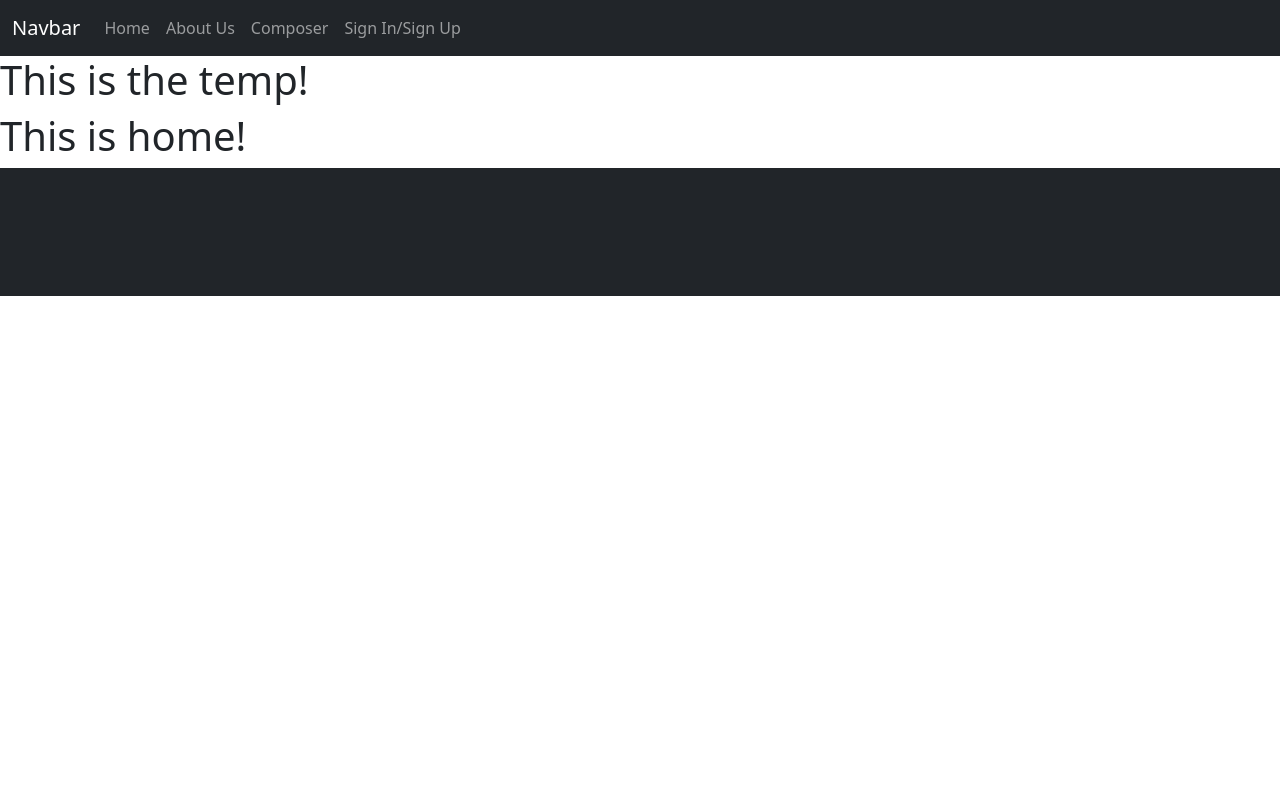
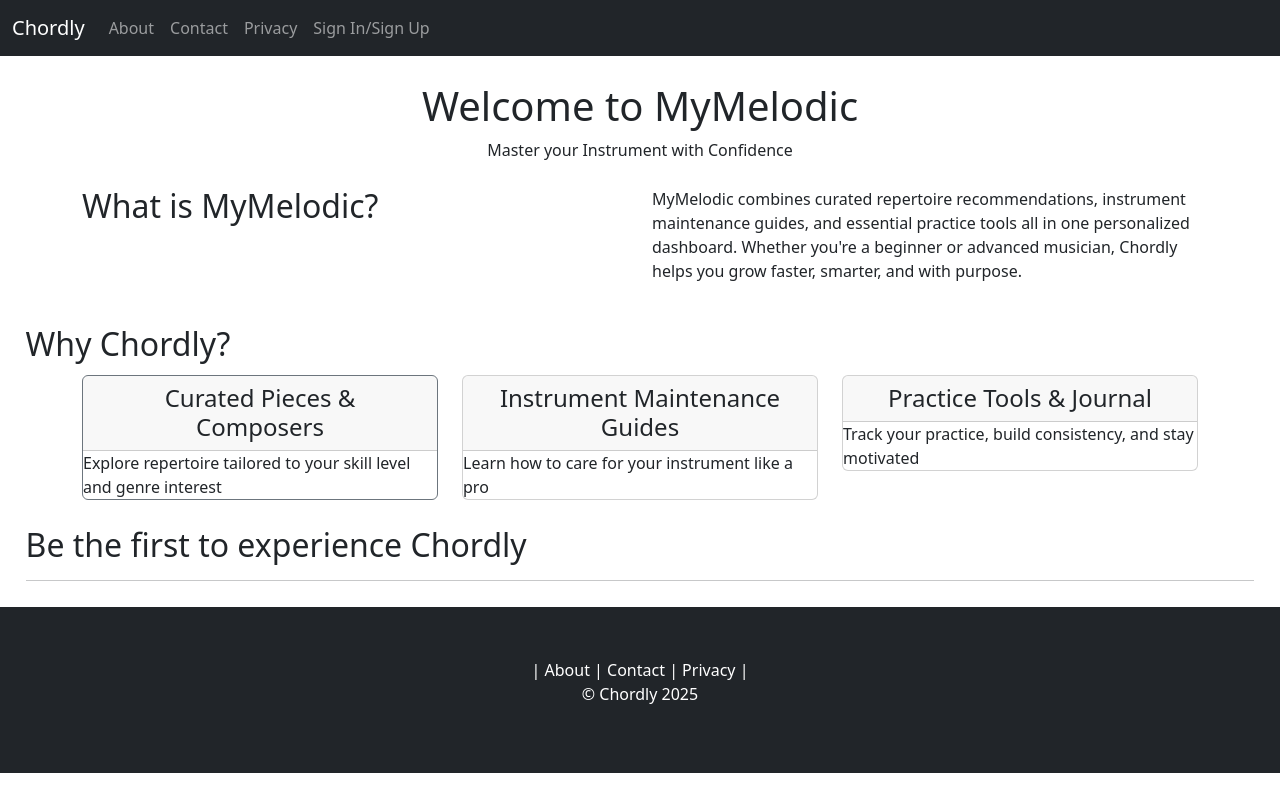
Before and after one commit to adespinosa14/MyMelodic, a Flask app: page / in a window 1280 px wide. Run offline with Flask 3, Linux system fonts and the light colour scheme.

Commit message:
Skeleton Landing Page

```diff
--- a/static/general_style.css
+++ b/static/general_style.css
@@ -12,6 +12,11 @@
     display: block;
     margin-left: auto;
     margin-right: auto;
+}
+
+.new_object
+{
+    margin: 2%;
 }
 
 .large_space
@@ -31,3 +36,13 @@
     margin-top: 1%;
     margin-bottom: 1%;
 }
+
+.no_decoration
+{
+    text-decoration: none;
+}
+
+.color_white
+{
+    color: white;
+}
--- a/static/temp_one_style.css
+++ b/static/temp_one_style.css
@@ -1,4 +1,4 @@
 footer
 {
-    padding: 5%;
+    padding: 4%;
 }
--- a/templates/nav_links/index.html
+++ b/templates/nav_links/index.html
@@ -1,4 +1,76 @@
 {% extends "temp_one.html" %}
 {% block main %}
-<h1> This is home! </h1>
+
+<!-- HERO -->
+
+<div id="hero" class="new_object">
+
+    <h1 class="center_text"> Welcome to MyMelodic </h1>
+    <p class="center_text"> Master your Instrument with Confidence </p>
+
+</div>
+
+<!-- MAIN -->
+
+<div id="main" class="new_object">
+    <div class="container">
+        <div class="row">
+            <div class="col-lg-6">
+                <h2> What is MyMelodic? </h2>
+            </div>
+            <div class="col-lg-6">
+                <p> MyMelodic combines curated repertoire recommendations, instrument maintenance
+                    guides, and essential practice tools all in one personalized dashboard. Whether
+                    you're a beginner or advanced musician, Chordly helps you grow faster, smarter,
+                    and with purpose. </p>
+            </div>
+        </div>
+
+    </div>
+
+</div>
+
+<!-- KEY BENEFITS -->
+
+<div id="key_benefits" class="new_object">
+    <h2> Why Chordly? </h2>
+    <div class="small_space"></div>
+    <div class="container">
+        <div class="row">
+            <div class="col-lg-4">
+                <div class="card border-secondary">
+
+                    <h4 class="card-header center_text"> Curated Pieces & Composers </h4>
+                    <p class="card-text"> Explore repertoire tailored to your skill level and genre interest </p>
+                </div>
+            </div>
+
+            <div class="col-lg-4">
+                <div class="card">
+                    <h4 class="card-header center_text"> Instrument Maintenance Guides </h4>
+                    <p class="card-text"> Learn how to care for your instrument like a pro </p>
+                </div>
+            </div>
+
+            <div class="col-lg-4">
+                <div class="card">
+                    <h4 class="card-header center_text"> Practice Tools & Journal </h4>
+                    <p class="card-text new"> Track your practice, build consistency, and stay motivated </p>
+                </div>
+            </div>
+        </div>
+    </div>
+</div>
+
+<!-- Call To Action (CTA) -->
+
+<div id="cta" class="new_object">
+    <h2> Be the first to experience Chordly </h2>
+    <hr>
+    <form>
+
+    </form>
+</div>
+
+<!--  -->
 {% endblock %}
--- a/templates/temp_one.html
+++ b/templates/temp_one.html
@@ -13,15 +13,15 @@
     <body>
         <nav class="navbar navbar-expand-lg bg-dark" data-bs-theme="dark">
             <div class="container-fluid">
-              <a class="navbar-brand" href="#">Navbar</a>
+              <a class="navbar-brand" href="#"> Chordly </a>
               <button class="navbar-toggler" type="button" data-bs-toggle="collapse" data-bs-target="#navbarNavAltMarkup" aria-controls="navbarNavAltMarkup" aria-expanded="false" aria-label="Toggle navigation">
                 <span class="navbar-toggler-icon"></span>
               </button>
               <div class="collapse navbar-collapse" id="navbarNavAltMarkup">
                 <div class="navbar-nav">
-                  <a class="nav-link" href="#"> Home </a>
-                  <a class="nav-link" href="#"> About Us </a>
-                  <a class="nav-link" href="#"> Composer </a>
+                  <a class="nav-link" href="#"> About </a>
+                  <a class="nav-link" href="#"> Contact </a>
+                  <a class="nav-link" href="#"> Privacy </a>
                   <div class="navbar-right">
                     <a class="nav-link" href="#"> Sign In/Sign Up </a>
                   </div>
@@ -30,13 +30,17 @@
             </div>
           </nav>
 
-        <h1> This is the temp! </h1>
         {% block main %}{% endblock %}
 
     </body>
-    <footer class="bg-dark">
+    <footer class="bg-dark" data-bs-theme="dark">
         <div>
-
+          <p class="center_text color_white"> |
+            <a href="#" class="no_decoration color_white"> About </a>  |
+            <a href="#" class="no_decoration color_white"> Contact </a>  |
+            <a href="#" class="no_decoration color_white"> Privacy </a>  |
+            <br>© Chordly 2025
+          </p>
         </div>
     </footer>
 </html>
```
Also changed, not shown: README.md.
